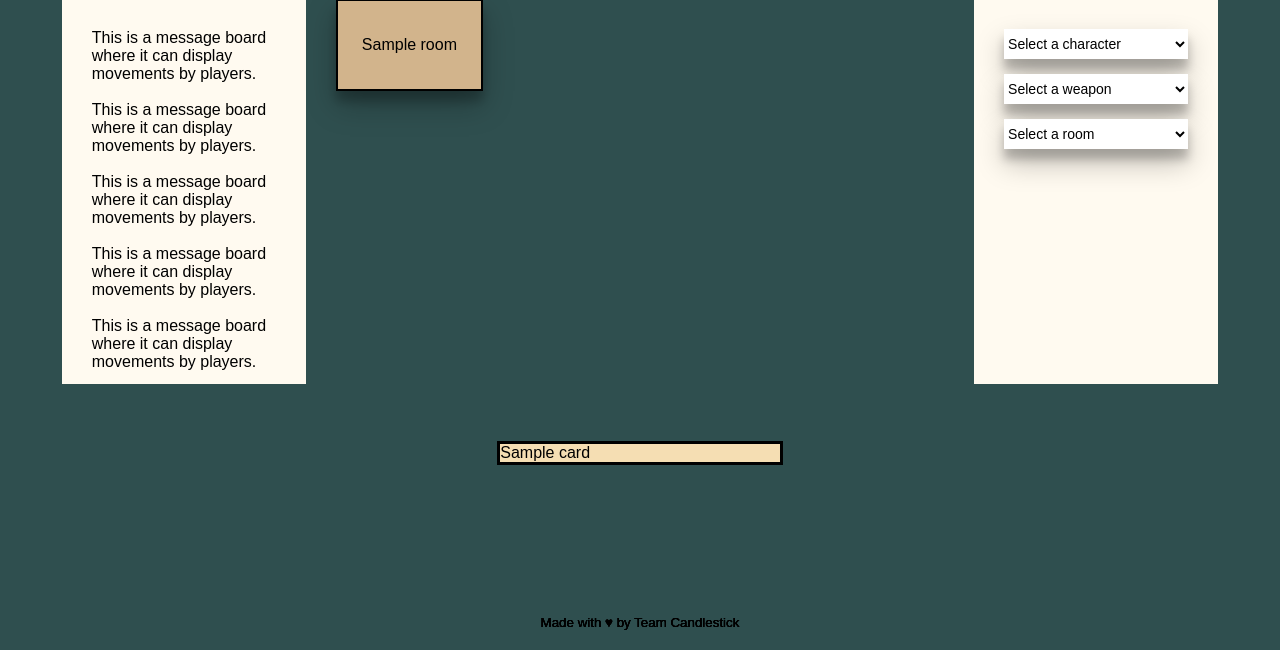
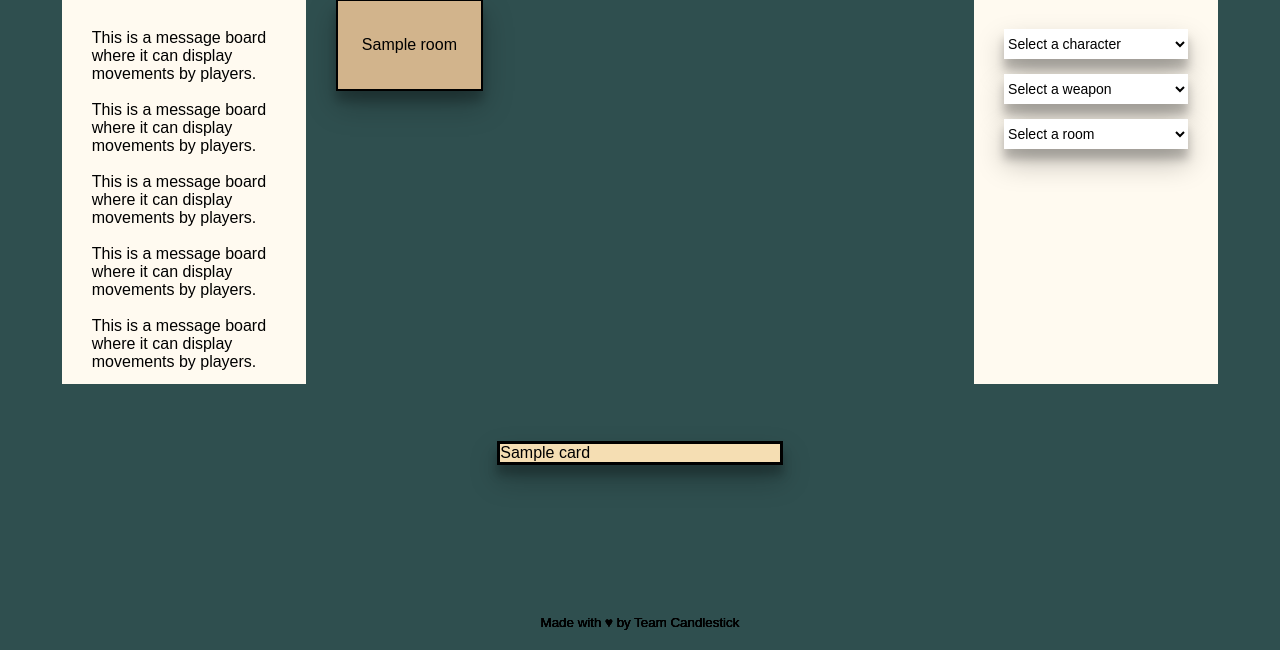
Before and after one commit to addisonhammer/clue-less, a Flask app: template client/templates/game.html in a window 1280 px wide. Shown: the part 150-800 px from the top of the page. Run offline with Flask 2, Linux system fonts and the light colour scheme; the template is opened without the code that fills it: most values are stand-ins (such as "Sample title", 1, 10 or a date in 2020).

Commit message:
Add shadow to hand
Add shadow to the player hand box.

```diff
--- a/client/static/css/cards.css
+++ b/client/static/css/cards.css
@@ -8,6 +8,7 @@
     margin: auto auto;
     border-style: solid;
     background-color: wheat;
+    box-shadow: 0 14px 28px rgba(0,0,0,0.25), 0 10px 10px rgba(0,0,0,0.22);
 }
 
 .card{
```
